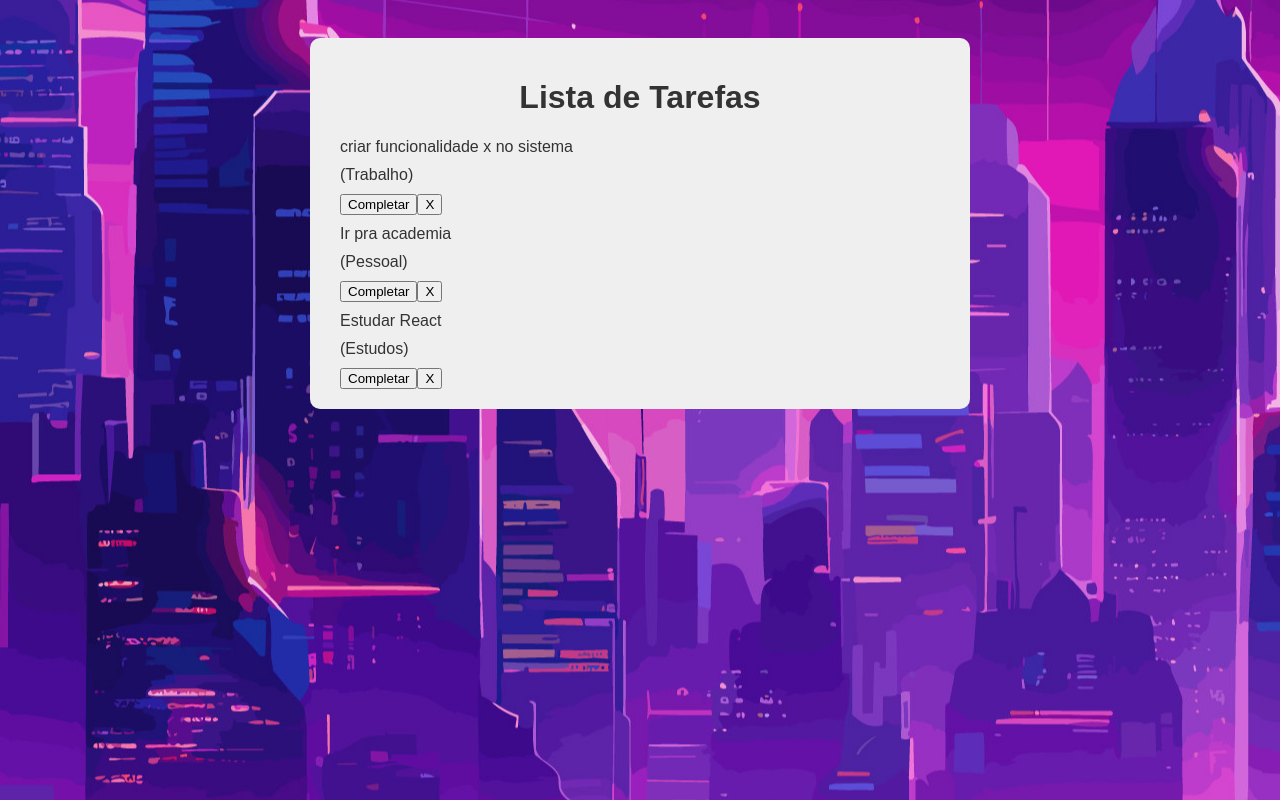
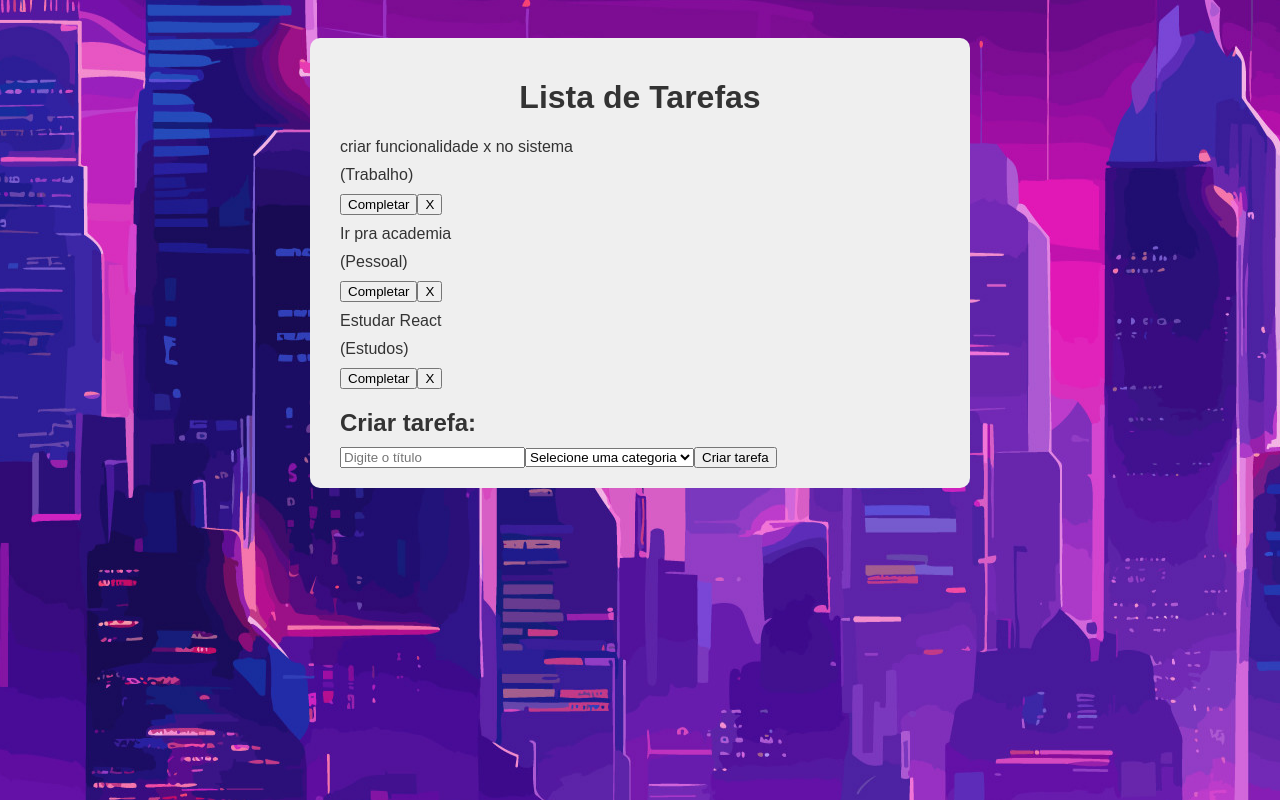
Before and after one commit to GitDavidJr/To-Do-List, a React (Vite) app: page / in a window 1280 px wide. Built offline with nearby package versions, Linux system fonts and the light colour scheme.

Commit message:
feat(components): criação do html todoForm

```diff
--- a/src/App.jsx
+++ b/src/App.jsx
@@ -1,47 +1,41 @@
-import { useState } from 'react'
-import "./App.css"
-
+import { useState } from "react";
+import "./App.css";
+import Todo from "./components/Todo";
+import TodoForm from "./components/TodoForm";
 
 function App() {
   const [todos, setTodos] = useState([
     {
-      id:1,
+      id: 1,
       text: "criar funcionalidade x no sistema",
       category: "Trabalho",
       isCompleted: false,
     },
     {
-      id:2,
+      id: 2,
       text: "Ir pra academia",
       category: "Pessoal",
       isCompleted: false,
     },
     {
-      id:3,
+      id: 3,
       text: "Estudar React",
       category: "Estudos",
       isCompleted: false,
-    }
-  ])
+    },
+  ]);
 
   return (
-
-    <div className='app'>
+    <div className="app">
       <h1>Lista de Tarefas</h1>
       <div className="todolist">
         {todos.map((todo) => (
-          <div className="todo">
-            <div className="content">
-              <p>{todo.text}</p>
-              <p className="category">({todo.category})</p>
-              <button>Completar</button>
-              <button>X</button>
-            </div>
-          </div>
+          <Todo todo={todo} />
         ))}
       </div>
+      <TodoForm />
     </div>
-  )
+  );
 }
 
-export default App
+export default App;
--- /dev/null
+++ b/src/components/Todo.jsx
@@ -0,0 +1,17 @@
+import React from "react";
+
+const Todo = ({ todo }) => {
+  return (
+    <div className="todo">
+      <div className="content">
+        <p>{todo.text}</p>
+        <p className="category">({todo.category})</p>
+        <button>Completar</button>
+        <button>X</button>
+      </div>
+    </div>
+  );
+};
+
+
+export default Todo
--- /dev/null
+++ b/src/components/TodoForm.jsx
@@ -0,0 +1,21 @@
+import React from "react";
+
+const TodoForm = () => {
+  return (
+    <div className="todo-form">
+      <h2>Criar tarefa:</h2>
+      <form>
+        <input type="text" placeholder="Digite o título" />
+        <select>
+          <option value="">Selecione uma categoria</option>
+          <option value="Trabalho">Trabalho</option>
+          <option value="Pessoal">Pessoal</option>
+          <option value="Estudos">Estudos</option>
+        </select>
+        <button type="submit">Criar tarefa</button>
+      </form>
+    </div>
+  );
+};
+
+export default TodoForm;
```
